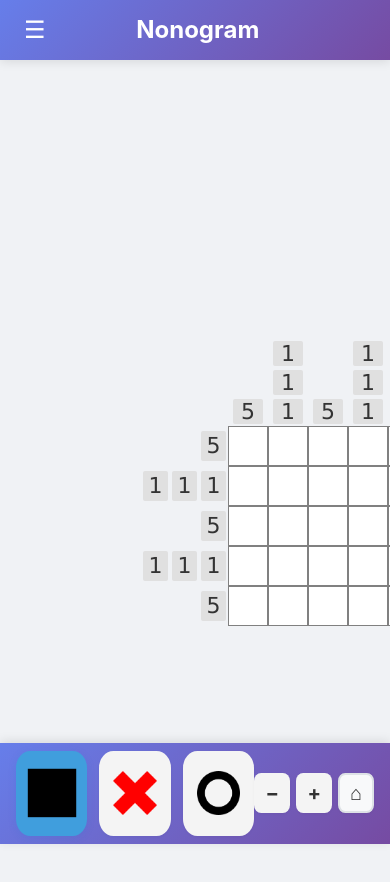
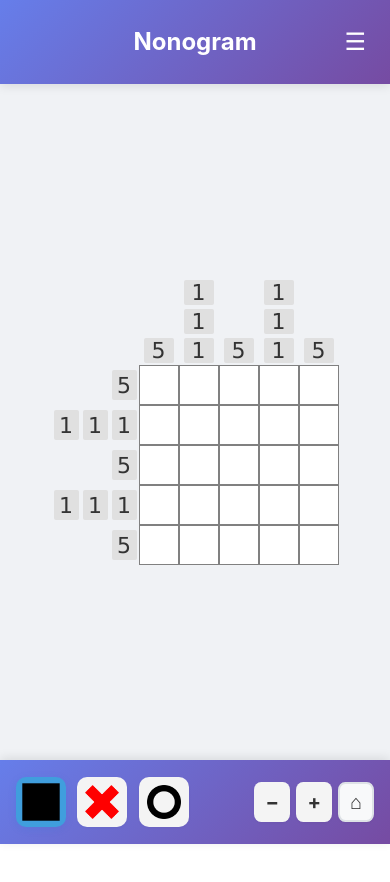
Before and after one commit to d-broder/nonogram, a React (Vite) app: page /game/classic/1 in a window 390 px wide. Shown: the top 882 px of the page. After the commit the page ends 844 px from the top, so only its background shows below. Built offline with nearby package versions, Linux system fonts and the light colour scheme.

Commit message:
feat: enhance mobile responsiveness across various pages and components

```diff
--- a/src/components/GameBoard/GameBoard.module.css
+++ b/src/components/GameBoard/GameBoard.module.css
@@ -4,11 +4,9 @@
   grid-template-areas:
     "corner colClues"
     "rowClues grid";
-  grid-template-columns: max-content 1fr;
-  grid-template-rows: max-content 1fr;
-  /* margin: 20px; */
-  max-width: calc(100vw - 250px); /* Account for sidebar */
-  max-height: 100vh;
+  margin: auto;
+  padding-right: 1vh;
+  padding-bottom: 1vh;
 }
 
 /* Corner space */
@@ -33,6 +31,7 @@
   z-index: 15;
   transition: all 1.2s ease-in-out;
   background-color: #f0f2f5;
+  padding-top: 1vh;
 }
 
 .colClues.hidden {
@@ -60,6 +59,7 @@
   z-index: 15;
   transition: all 1.2s ease-in-out;
   background-color: #f0f2f5;
+  padding-left: 1vh;
 }
 
 .rowClues.hidden {
@@ -245,3 +245,11 @@
 .cell.thickTop {
   border-top: 2px solid #808080;
 }
+
+@media (max-width: 768px) {
+  .nonogramContainer {
+    display: grid;
+    /* max-width: 100%;
+    max-height: 100%; */
+ }
+}
--- a/src/components/PaintModeButtons/PaintModeButtons.module.css
+++ b/src/components/PaintModeButtons/PaintModeButtons.module.css
@@ -1,7 +1,10 @@
 .paintModeButtons {
   display: flex;
-  gap: 5%;
   justify-content: center;
+  align-items: center;
+  gap: 2vw;
+  height: 100%;
+  max-height: 60px;
 }
 
 .paintModeBtn {
@@ -15,7 +18,13 @@
   align-items: center;
   justify-content: center;
   box-shadow: 0 1px 3px rgba(0, 0, 0, 0.04);
-  padding: 5%;
+  padding: 8px;
+  width: 48px;
+  height: 48px;
+  min-width: 40px;
+  min-height: 40px;
+  max-width: 60px;
+  max-height: 60px;
 }
 
 .icon {
@@ -70,6 +79,18 @@
 
 @media (max-width: 768px) {
   .paintModeButtons {
-    height: 10vh;
+    height: auto;
+    max-height: 8vh;
+    gap: 3vw;
+  }
+
+  .paintModeBtn {
+    width: 6vh;
+    height: 6vh;
+    min-width: 40px;
+    min-height: 40px;
+    max-width: 50px;
+    max-height: 50px;
+    padding: 6px;
   }
 }
--- a/src/components/Sidebar/Sidebar.module.css
+++ b/src/components/Sidebar/Sidebar.module.css
@@ -20,6 +20,15 @@
   display: flex;
   flex-direction: column;
   gap: 1rem;
+}
+
+.mobileTopIconAndTitle {
+  display: flex;
+  width: 100%;
+  align-items: center;
+  justify-content: center;
+  background: none;
+  padding: 0 5vw;
 }
 
 .titleButton {
@@ -335,11 +344,10 @@
   top: 0;
   left: 0;
   right: 0;
-  height: 60px;
+  height: 10vh;
   background: linear-gradient(135deg, #667eea 0%, #764ba2 100%);
   display: flex;
   align-items: center;
-  padding: 0 1rem;
   box-shadow: 0 2px 10px rgba(0, 0, 0, 0.1);
   z-index: 1000;
 }
@@ -350,7 +358,7 @@
   color: white;
   font-size: 1.5rem;
   cursor: pointer;
-  padding: 0.5rem;
+  width: 2rem;
   border-radius: 4px;
   transition: background-color 0.2s ease;
 }
@@ -365,7 +373,7 @@
   font-size: 1.5rem;
   font-weight: bold;
   color: white;
-  margin-right: 2rem; /* Compensate for hamburger button */
+  margin-left: 2rem; /* Compensate for hamburger button */
 }
 
 .closeButton {
--- a/src/components/Sidebar/Sidebar.tsx
+++ b/src/components/Sidebar/Sidebar.tsx
@@ -97,6 +97,8 @@ export function Sidebar({
   if (isMobile && isCollapsed) {
     return (
       <div className={styles.mobileTopBar}>
+        <div className={styles.mobileTopIconAndTitle}>
+          <div className={styles.mobileTitle}>Nonogram</div>
           <button
             onClick={toggleSidebar}
             className={styles.hamburgerButton}
@@ -104,7 +106,7 @@ export function Sidebar({
           >
             ☰
           </button>
-        <div className={styles.mobileTitle}>Nonogram</div>
+        </div>
       </div>
     );
   }
--- a/src/pages/CreateRoomPage/CreateRoomPage.module.css
+++ b/src/pages/CreateRoomPage/CreateRoomPage.module.css
@@ -7,31 +7,15 @@
   justify-content: center;
   padding: 2rem;
   font-family: -apple-system, BlinkMacSystemFont, 'Segoe UI', 'Roboto', sans-serif;
-}
-
-.header {
-  text-align: center;
-  margin-bottom: 3rem;
+  gap: 2rem;
 }
 
 .title {
   font-size: 3rem;
   font-weight: bold;
   color: white;
-  margin: 0 0 1rem 0;
   text-shadow: 2px 2px 4px rgba(0, 0, 0, 0.3);
-}
-
-.subtitle {
-  font-size: 1.3rem;
-  color: rgba(255, 255, 255, 0.9);
-  margin: 0;
-  font-weight: 300;
-}
-
-.main {
-  width: 100%;
-  max-width: 500px;
+  text-align: center;
 }
 
 .form {
@@ -41,10 +25,17 @@
   backdrop-filter: blur(10px);
   border: 1px solid rgba(255, 255, 255, 0.2);
   box-shadow: 0 20px 40px rgba(0, 0, 0, 0.2);
+  max-width: 400px;
+  width: 100%;
+  display: flex;
+  flex-direction: column;
+  gap: 2rem;
 }
 
 .field {
-  margin-bottom: 2rem;
+  display: flex;
+  flex-direction: column;
+  gap: 0.75rem;
 }
 
 .label {
@@ -52,8 +43,8 @@
   color: white;
   font-size: 1.1rem;
   font-weight: 500;
-  margin-bottom: 0.75rem;
   text-shadow: 1px 1px 2px rgba(0, 0, 0, 0.3);
+
 }
 
 .input {
@@ -83,7 +74,7 @@
   display: grid;
   grid-template-columns: repeat(4, 1fr);
   gap: 1rem;
-  margin-top: 0.75rem;
+  justify-items: center;
 }
 
 .colorButton {
@@ -93,7 +84,7 @@
   border: 3px solid transparent;
   cursor: pointer;
   transition: all 0.3s ease;
-  position: relative;
+  /* position: relative; */
 }
 
 .colorButton:hover {
@@ -105,10 +96,6 @@
   border-color: white;
   box-shadow: 0 0 0 2px rgba(255, 255, 255, 0.5);
   transform: scale(1.15);
-}
-
-.actions {
-  margin-top: 2rem;
 }
 
 .createButton {
@@ -137,7 +124,6 @@
 }
 
 .backButton {
-  margin-top: 2rem;
   text-align: center;
 }
 
--- a/src/pages/GamePage/GamePage.module.css
+++ b/src/pages/GamePage/GamePage.module.css
@@ -7,14 +7,12 @@
 }
 
 .gameBoardArea {
-  flex: 1;
+  /* flex: 1; */
   margin-left: 250px; /* compensate for fixed sidebar */
   display: flex;
-  align-items: center;
-  justify-content: center;
   background: #f0f2f5;
   min-height: 100vh;
-  overflow-x: auto;
+  overflow: auto;
   position: relative;
 }
 
@@ -55,17 +53,6 @@
   height: 100vh;
   background: #f8f9fa;
   font-family: -apple-system, BlinkMacSystemFont, 'Segoe UI', 'Roboto', sans-serif;
-}
-
-.gameBoardArea {
-  flex: 1;
-  margin-left: 250px; /* compensate for fixed sidebar */
-  display: flex;
-  align-items: center;
-  justify-content: center;
-  background: #f0f2f5;
-  height: 100vh;
-  overflow-x: auto;
 }
 
 /* Loading and error states now need to be full-screen */
@@ -144,10 +131,13 @@
   }
 
   .gameBoardArea {
-    padding: 1rem;
+    /* padding: 1vh; */
     margin-left: 0;
-    margin-top: 60px; /* Compensate for mobile top bar */
-    margin-bottom: 80px; /* Compensate for mobile bottom bar */
+    margin: 10vh 0;
+    height: 80vh;
+    min-height: auto;
+    align-items: flex-start;
+    justify-content: flex-start;
   }
 }
 
@@ -161,29 +151,17 @@
   display: flex;
   align-items: center;
   justify-content: space-between;
-  padding: 0 1rem;
   box-shadow: 0 -2px 10px rgba(0, 0, 0, 0.1);
   z-index: 1000;
   padding: 1vh 4vw;
+  height: 10vh;
+  gap: 2vw;
 }
 
-.mobileBottomLeft {
+.mobileBottomItem {
   display: flex;
   align-items: center;
-  justify-content: baseline;
+  justify-content: center;
+  height: 8vh; /* Altura específica menor que o container */
+  max-height: 60px; /* Limite máximo */
 }
-
-.mobileBottomRight {
-  display: flex;
-  align-items: center;
-}
-
-@media (max-width: 480px) {
-  .gameBoardArea {
-    padding: 0.5rem;
-  }
-
-  .gameBoardArea > * {
-    padding: 1rem;
-  }
-}
--- a/src/pages/GamePage/GamePage.tsx
+++ b/src/pages/GamePage/GamePage.tsx
@@ -349,14 +349,14 @@ export function GamePage() {
       {/* Mobile bottom controls bar */}
       {isMobile && (
         <div className={styles.mobileBottomBar}>
-          <div className={styles.mobileBottomLeft}>
+          <div className={styles.mobileBottomItem}>
             <PaintModeButtons
               currentMode={gameState.paintMode}
               onModeChange={setPaintMode}
               isComplete={gameState.isComplete}
             />
           </div>
-          <div className={styles.mobileBottomRight}>
+          <div className={styles.mobileBottomItem}>
             <ZoomControls
               onZoomIn={zoomIn}
               onZoomOut={zoomOut}
--- a/src/pages/MultiplayerPuzzleTypePage/MultiplayerPuzzleTypePage.module.css
+++ b/src/pages/MultiplayerPuzzleTypePage/MultiplayerPuzzleTypePage.module.css
@@ -189,4 +189,11 @@
   .copyButton {
     width: 100%;
   }
+
+  .main {
+    margin-left: 0;
+    margin-top: 10vh;
+    min-height: auto;
+    max-height: 90vh;
+  }
 }
```
Also changed, not shown: src/pages/CreateRoomPage/CreateRoomPage.tsx (+1 -6 lines), 1 other file (tests, documents, lock files or other folders). Lines whose indentation alone changed are shown as unchanged.
